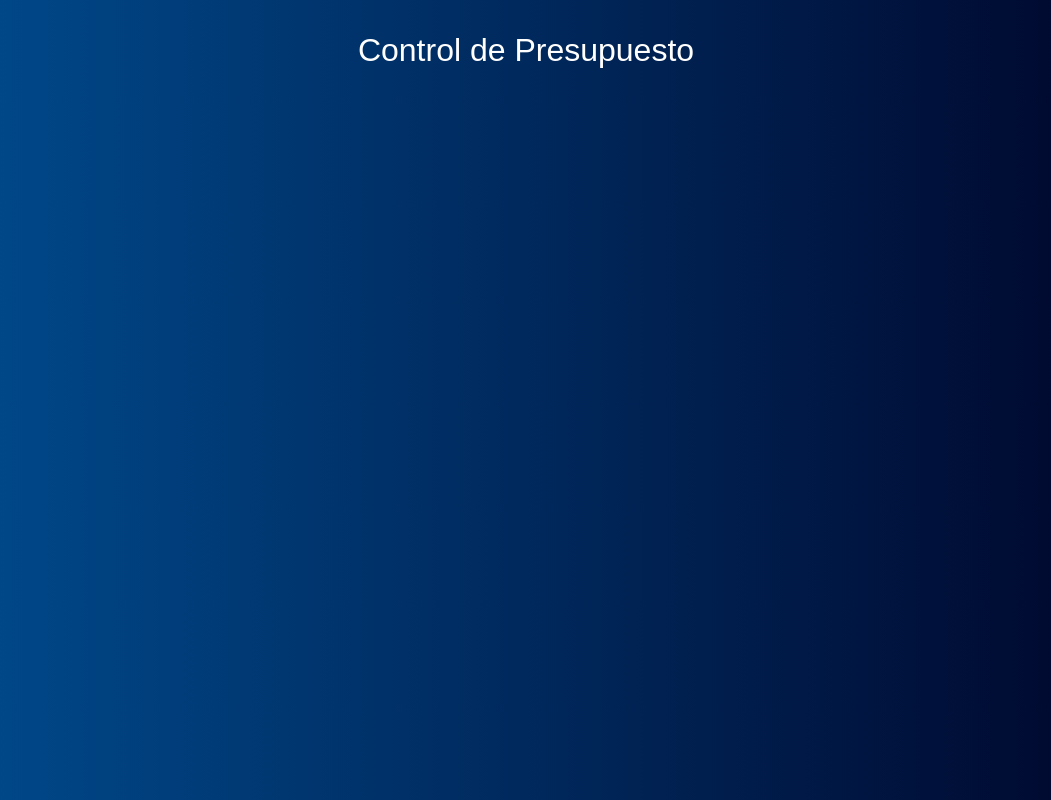
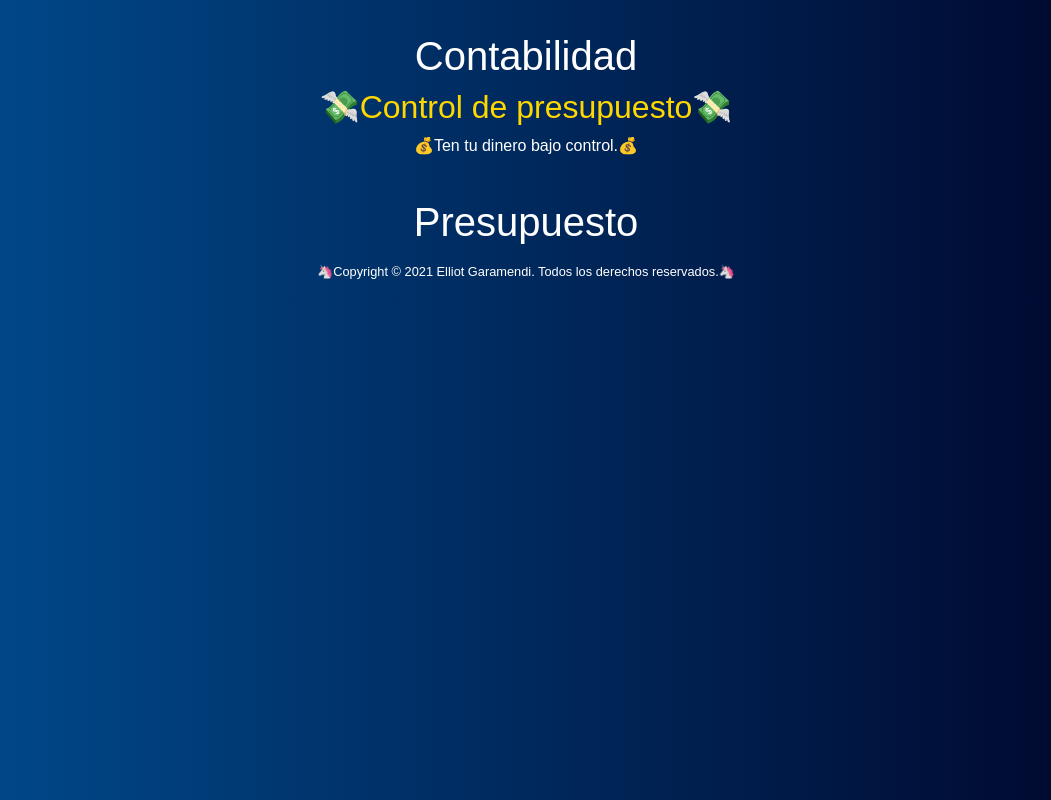
Before and after one commit to ElliotXLeo/dinerito-feliz-react, a React (Create React App) app: page / in a window 1280 px wide. Shown: the whole page, without its empty margins (114-1165 px from the left). Built offline with nearby package versions, Linux system fonts and the light colour scheme.

Commit message:
Componentes Header, Footer

```diff
--- a/public/index.html
+++ b/public/index.html
@@ -16,7 +16,7 @@
   <link href="https://fonts.googleapis.com/css2?family=Staatliches&display=swap" rel="stylesheet">
 </head>
 
-<body>
+<body class="body">
   <div id="root"></div>
 </body>
 
--- a/src/App.js
+++ b/src/App.js
@@ -1,12 +1,40 @@
 import { Fragment } from "react";
+import Header from './components/Header';
+import Footer from './components/Footer';
 
 function App() {
+
+  const company = {
+    name: '💸Control de presupuesto💸',
+    slogan: '💰Ten tu dinero bajo control.💰',
+    comercialActivity: 'Contabilidad'
+  }
+
+  const author = 'Elliot Garamendi';
+
+  const currentDate = new Date().getFullYear();
+
   return (
     <Fragment>
-      <header>
-        <h1>Control de Presupuesto</h1>
-      </header>
-    </Fragment>
+      <Header
+        company={company}
+      />
+
+      <main>
+        <section className="container">
+          <div className="row align-items-start justify-content-around animate__animated animate__fadeInUp">
+            <section className="col-md-12 my-2">
+              <h1>Presupuesto</h1>
+            </section>
+          </div>
+        </section>
+      </main>
+
+      <Footer
+        author={author}
+        currentDate={currentDate}
+      />
+    </Fragment >
   );
 }
 
--- /dev/null
+++ b/src/components/Footer.js
@@ -0,0 +1,11 @@
+import React from 'react';
+
+const Footer = ({ currentDate, author }) => {
+  return (
+    <footer className="footer animate__animated animate__fadeInUp">
+      <p>🦄Copyright &copy; {currentDate} {author}. Todos los derechos reservados.🦄</p>
+    </footer>
+  );
+}
+
+export default Footer;
--- /dev/null
+++ b/src/components/Header.js
@@ -0,0 +1,16 @@
+import React from "react";
+
+function Header({ company }) {
+
+  const { name, slogan, comercialActivity } = company;
+
+  return (
+    <header className="header animate__animated animate__fadeInUp">
+      <h1>{comercialActivity}</h1>
+      <h2 className="header__name">{name}</h2>
+      <p>{slogan}</p>
+    </header>
+  );
+}
+
+export default Header;
--- a/src/index.css
+++ b/src/index.css
@@ -1,10 +1,21 @@
-body {
+html {
+  --gold: #ffd700;
+  --text-color: #ffffff;
+}
+
+.body {
   background: linear-gradient(to right, #004e92, #000428);
   font-family: sans-serif;
 }
 
-header {
+.header {
+  text-align: center;
+  color: var(--text-color);
   margin: 2rem 0;
+}
+
+.header__name {
+  color: var(--gold);
 }
 
 .alert p {
@@ -118,3 +129,9 @@
   padding: 1rem;
   color: white;
 }
+
+.footer {
+  text-align: center;
+  font-size: 0.8rem;
+  color: var(--text-color);
+}
--- a/src/index.js
+++ b/src/index.js
@@ -3,6 +3,9 @@
 import './index.css';
 import App from './App';
 import reportWebVitals from './reportWebVitals';
+
+import 'bootstrap/dist/css/bootstrap.min.css';
+import 'animate.css/animate.min.css';
 
 ReactDOM.render(
   <React.StrictMode>
```
